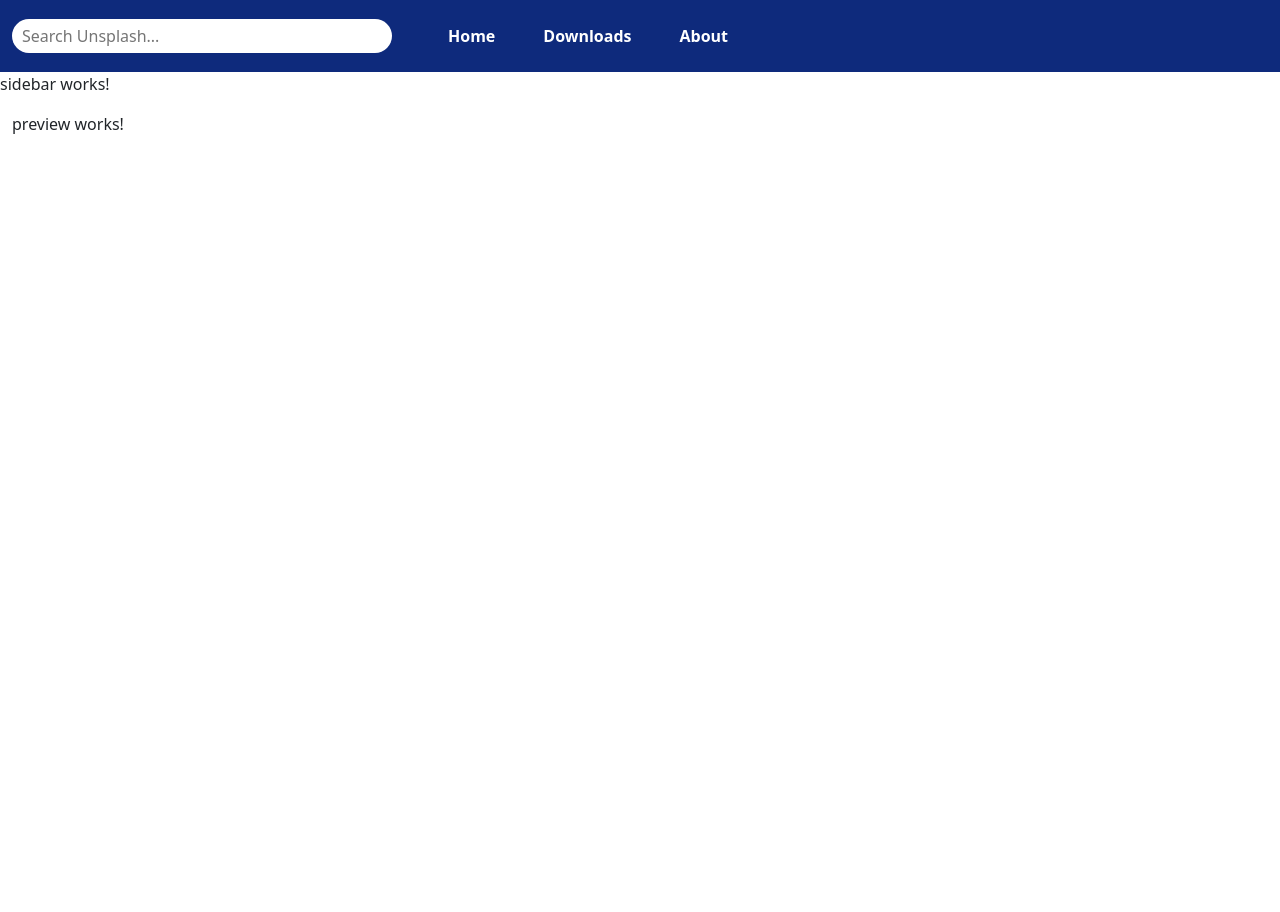
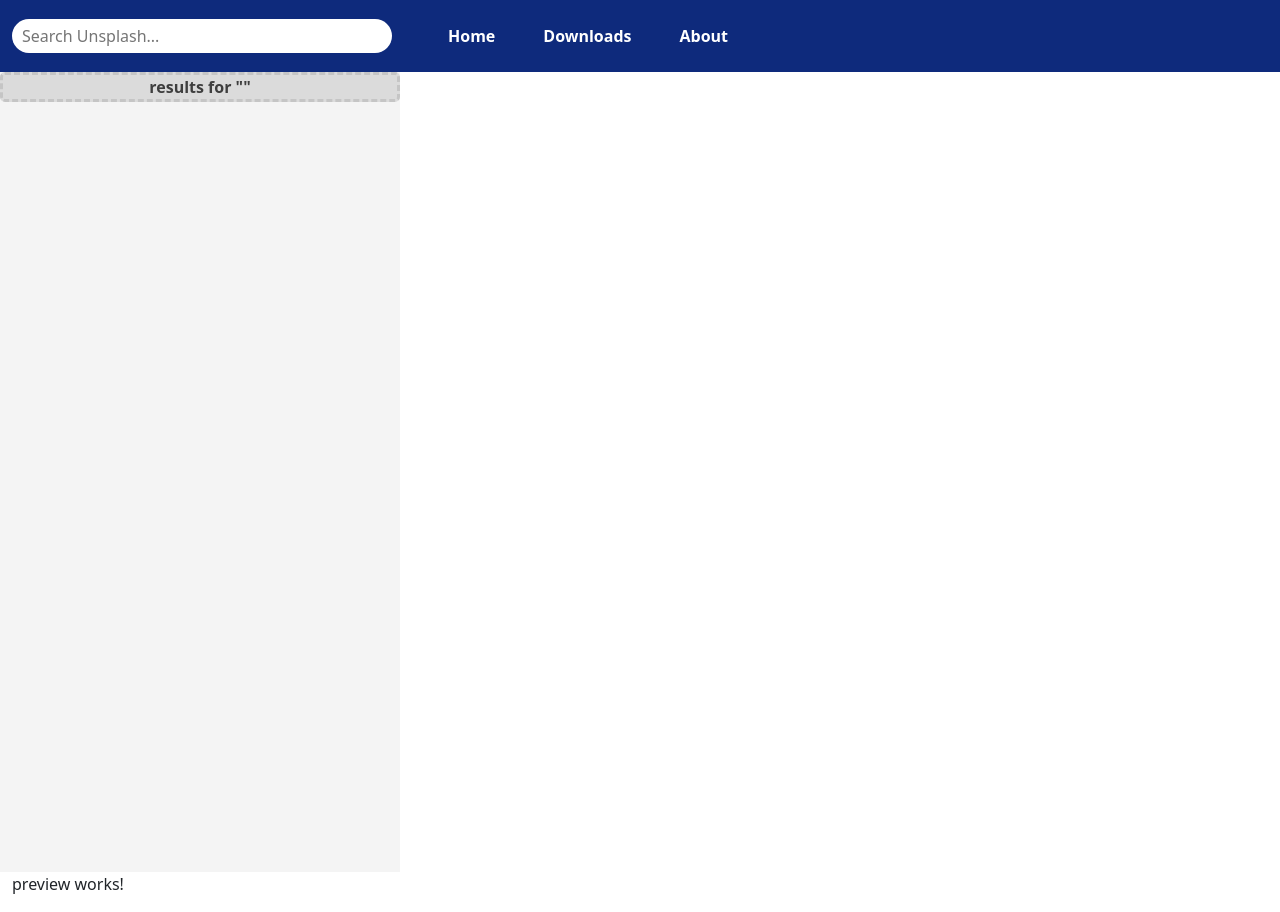
Before and after one commit to dwhyte19/bookinglab-project, an Angular app: page /about in a window 1280 px wide. Before the commit the page ends 800 px from the top, so only its background shows below. Built offline with nearby package versions, Linux system fonts and the light colour scheme.

Commit message:
Updated sidebar style and show results info

```diff
--- a/src/app/search.service.ts
+++ b/src/app/search.service.ts
@@ -9,7 +9,8 @@ import { ImageComponent } from './image/image.component';
 })
 export class SearchService {
 
-
+  public resultsTerm = "";
+  public resultsCount = 0;
 
 
   auth_token: string = "asasa21212....";
@@ -40,6 +41,8 @@ export class SearchService {
           this.images.push(newImage);
         }
 
+        this.resultsTerm = term;
+        this.resultsCount = res.total;
         this.data.next(this.images);
 
       console.log(this.data);
--- a/src/app/sidebar/sidebar.component.html
+++ b/src/app/sidebar/sidebar.component.html
@@ -1 +1,11 @@
-<p>sidebar works!</p>
+<div id="sidebar">
+    <p class="term">{{count}} results for "{{term}}"</p>
+
+    <ul>
+        <li class="item" *ngFor="let image of images">
+            <img src="{{image.url}}" />
+            <h2 class="name">{{image.name}}</h2>
+        </li>
+    </ul>
+
+</div>
--- a/src/app/sidebar/sidebar.component.scss
+++ b/src/app/sidebar/sidebar.component.scss
@@ -0,0 +1,67 @@
+#sidebar{
+    position: relative;
+    max-width: 400px;
+    height: 100vh;
+    background: #F4F4F4;
+    overflow-y: visible;
+
+    .term{
+        position: sticky;
+        background: rgba(0,0,0,0.1);
+        font-weight: bold;
+        color: #3e3e3e;
+        border-radius: 5px;
+        border: 3px dashed rgba(0,0,0,0.1);
+        text-align: center;
+    }
+
+
+    ul{
+        padding: 0;
+
+        .item{
+            position: relative;
+            display: block;
+            border: none;
+            background: white;
+            border-radius: 5px;
+            margin: 10px;
+            box-sizing: border-box;
+            overflow: hidden;
+
+            &:hover img{
+                transform: scale(1.025);
+            }
+
+            img{
+                transition: transform 0.2s;
+                position: relative;
+                width: 100%;
+                border-radius: 5px;
+                border: 1px solid rgba(0,0,0,0.25);
+            }
+
+            .name{
+                font-weight: bold;
+                position: absolute;
+                background-image:  linear-gradient(transparent, rgba(0,0,0,0.9));
+                left: 0;
+                bottom: 0;
+                width: 100%;
+                padding: 15px;
+                margin: 0;
+                color: white;
+                text-shadow: 2px 2px rgba(0,0,0,0.25);
+                word-break: break-word;
+            }
+
+            .description{
+                color: rgb(90, 90, 90);
+            }
+
+            .author{
+                color: rgb(90, 90, 90);
+            }
+        }
+    }
+}
```
